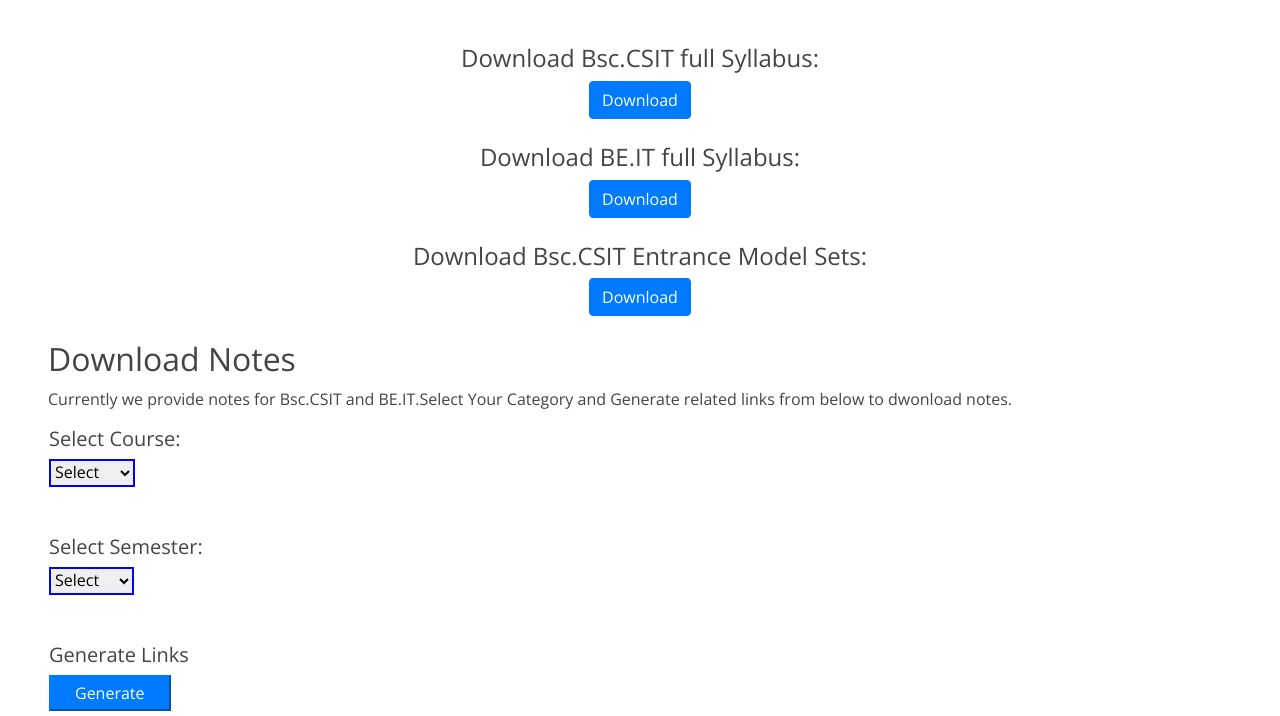
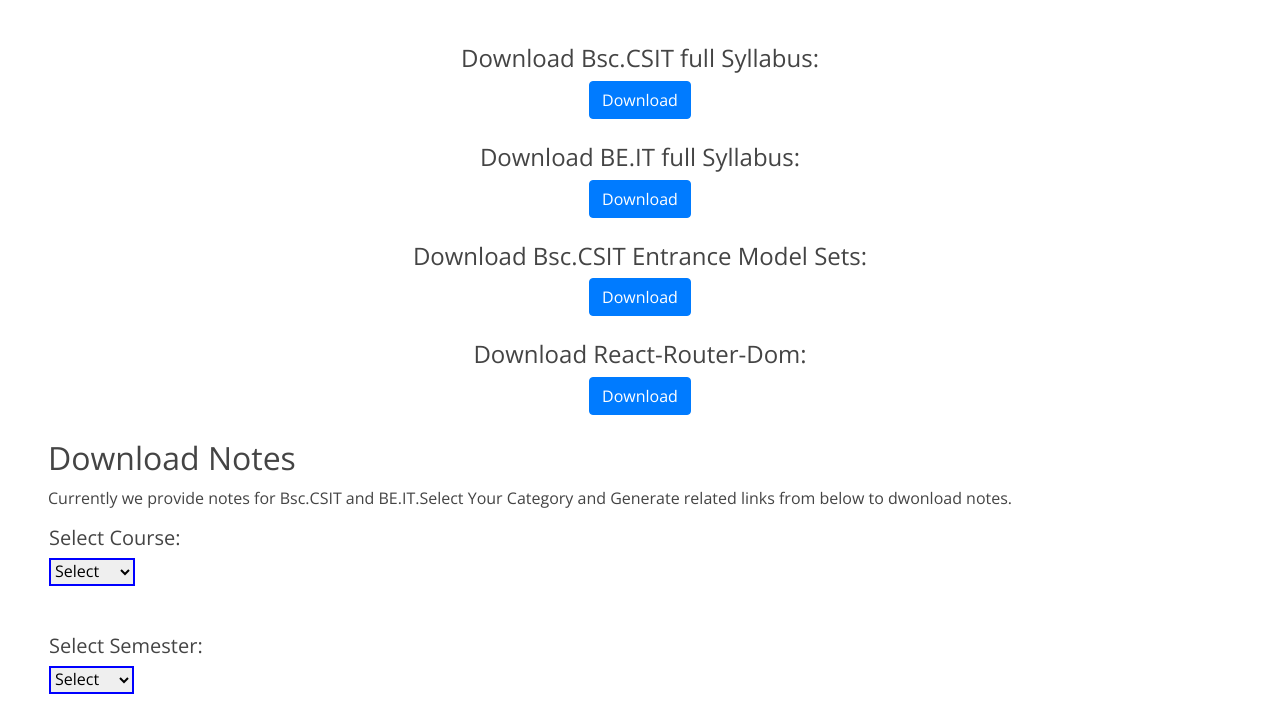
Before and after one commit to roshanbist360/NoteJunction, a plain HTML site: page download.html in a window 1280 px wide. Shown: the part 84-800 px from the top of the page. Drawn offline with nearby package versions, Linux system fonts and the light colour scheme; a script that the page names is missing.

Commit message:
react-dom-donload-added

```diff
--- a/download.html
+++ b/download.html
@@ -122,6 +122,11 @@
             <a href="https://drive.google.com/drive/folders/10VvwfKj_mIjp_dhCC_w7RPG6Z8On0J-M?usp=sharing"><button class="btn btn-primary">Download</button></a>
         </div>
 
+
+        <div class="pb-4 text-center">
+            <h4>Download React-Router-Dom:</h4>
+            <a href="https://drive.google.com/file/d/1K6hIzT0KufYLNaBZPbanYwaJnJK5EMp6/view?usp=drive_link"><button class="btn btn-primary">Download</button></a>
+        </div>
 
             <h2>Download Notes</h2>
             <p>Currently we provide notes for Bsc.CSIT and BE.IT.Select Your Category and Generate related links
```
